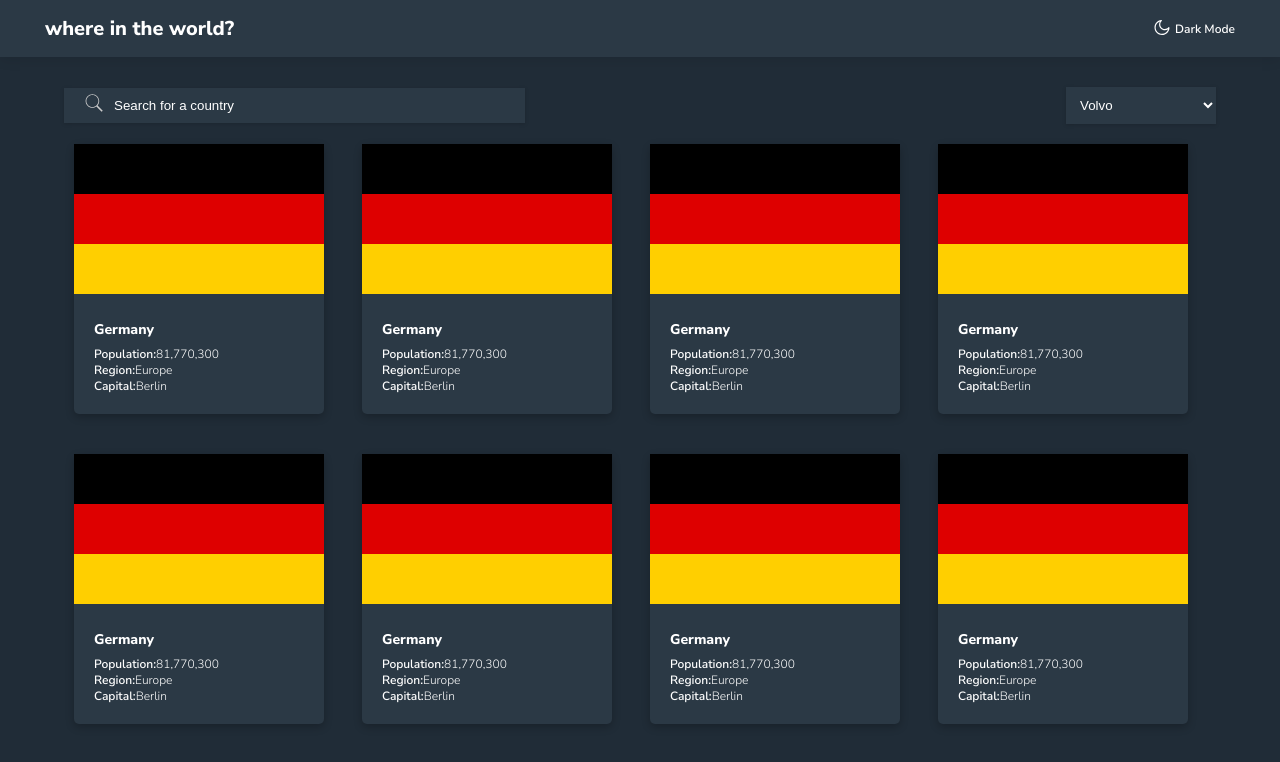
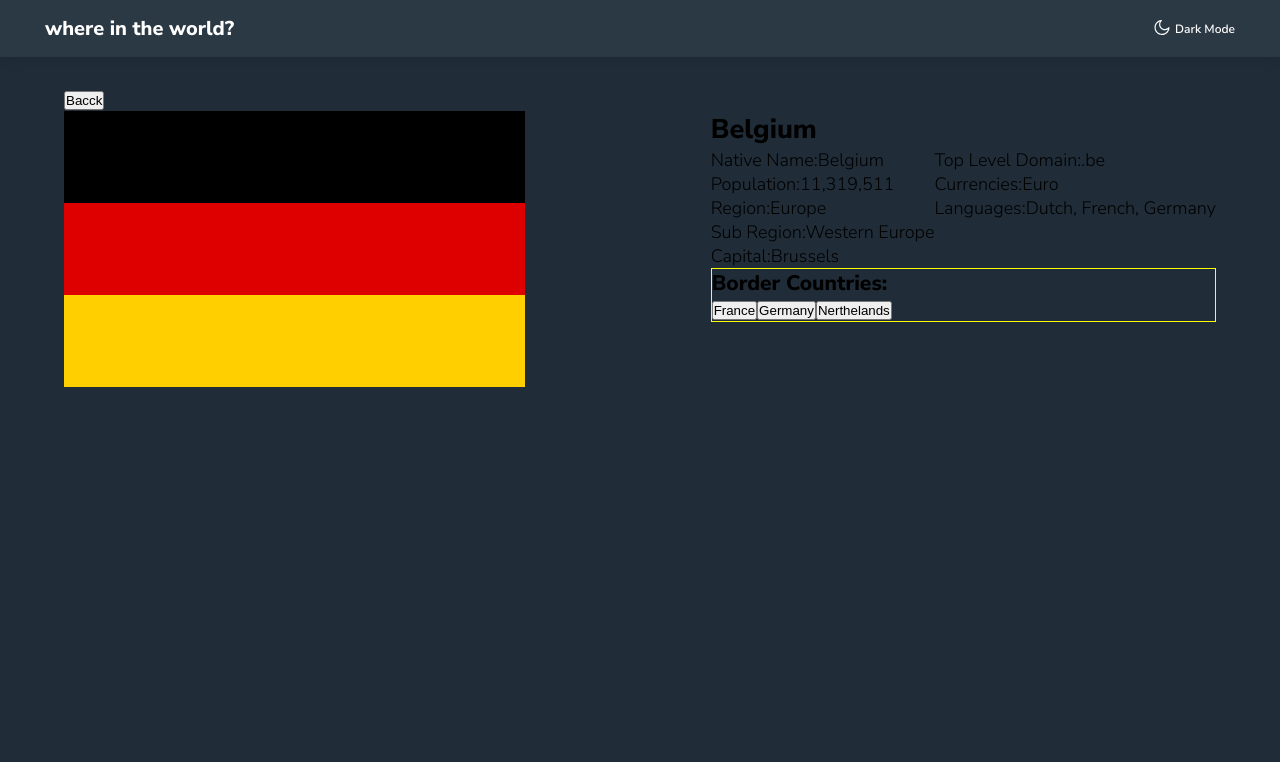
Before and after one commit to iddimsangi/restcontries, a React (Create React App) app: page / in a window 1280 px wide. Shown: the top 762 px of the page. Built offline with nearby package versions, Linux system fonts and the light colour scheme.

Commit message:
country profile content fixed

```diff
--- a/src/App.js
+++ b/src/App.js
@@ -3,6 +3,7 @@ import "./App.scss";
 import CountriesList from "./CountriesList/CountriesList";
 import { ReactComponent as Moon } from "./img/half-moon-shape-svgrepo-com.svg";
 import { ReactComponent as MoonIcon } from "./img/icon-moon.svg";
+import Countryprofile from "./Countryprofile/Countryprofile"
 // import moonIcon from "./img/icon-moon.svg";
 function App(props) {
   const [theme, settheme] = useState(true);
@@ -27,7 +28,8 @@ function App(props) {
           </div>
         </nav>
         <main className="App-body">
-          <CountriesList theme={theme} />
+          <Countryprofile/>
+          {/* <CountriesList theme={theme} /> */}
         </main>
       </div>
     </div>
--- a/src/Countryprofile/Countryprofile.js
+++ b/src/Countryprofile/Countryprofile.js
@@ -0,0 +1,55 @@
+import React from 'react'
+import "./Countryprofile.scss"
+import flag from "../img/1200px-Flag_of_Germany.svg.png"
+function Countryprofile() {
+    return (
+        <div className="container">
+            <button>Bacck</button>
+            <div className="container--box">
+                <img src={flag} className="container--box-img" alt="flag"/>
+                <div className="container--box-contents">
+                    <h2>Belgium</h2>
+                    <div className="inner-box">
+                        <ul>
+                            <li>
+                                Native Name:<span>Belgium</span>
+                            </li>
+                            <li>
+                               Population:<span>11,319,511</span>
+                            </li>
+                            <li>
+                                Region:<span>Europe</span>
+                            </li>
+                            <li>
+                                Sub Region:<span>Western Europe</span>
+                            </li>
+                            <li>
+                                Capital:<span>Brussels</span>
+                            </li>
+                        </ul>
+                        <ul>
+                            <li>
+                                Top Level Domain:<span>.be</span>
+                            </li>
+                            <li>
+                               Currencies:<span>Euro</span>
+                            </li>
+                            <li>
+                                Languages:<span>Dutch, French, Germany</span>
+                            </li>
+
+                        </ul>
+                    </div>
+                    <div className="content--footer">
+                        <h3>Border Countries:</h3>
+                        <button>France</button>
+                        <button>Germany</button>
+                        <button>Nerthelands</button>
+                    </div>
+                </div>
+            </div>
+        </div>
+    )
+}
+
+export default Countryprofile
--- a/src/Countryprofile/Countryprofile.scss
+++ b/src/Countryprofile/Countryprofile.scss
@@ -0,0 +1,29 @@
+.container {
+  ul{
+    list-style: none;
+  }
+  &--box {
+    display: flex;
+    justify-content: space-between;
+    &-img {
+      width: 40%;
+    }
+    &-contents {
+      h2 {
+      }
+      .inner-box {
+        display: flex;
+
+        &:first-child {
+          border: 1px solid red;
+        }
+        &:last-child {
+          border: 1px solid orange;
+        }
+      }
+      .content--footer {
+        border: 1px solid yellow;
+      }
+    }
+  }
+}
```
